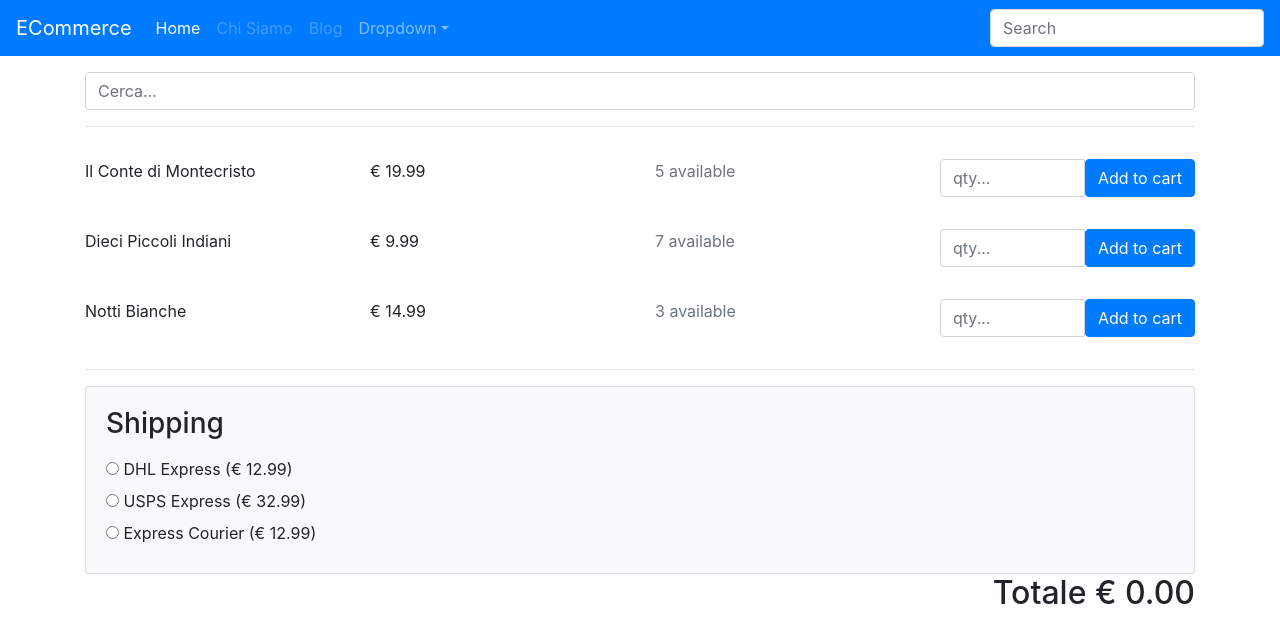
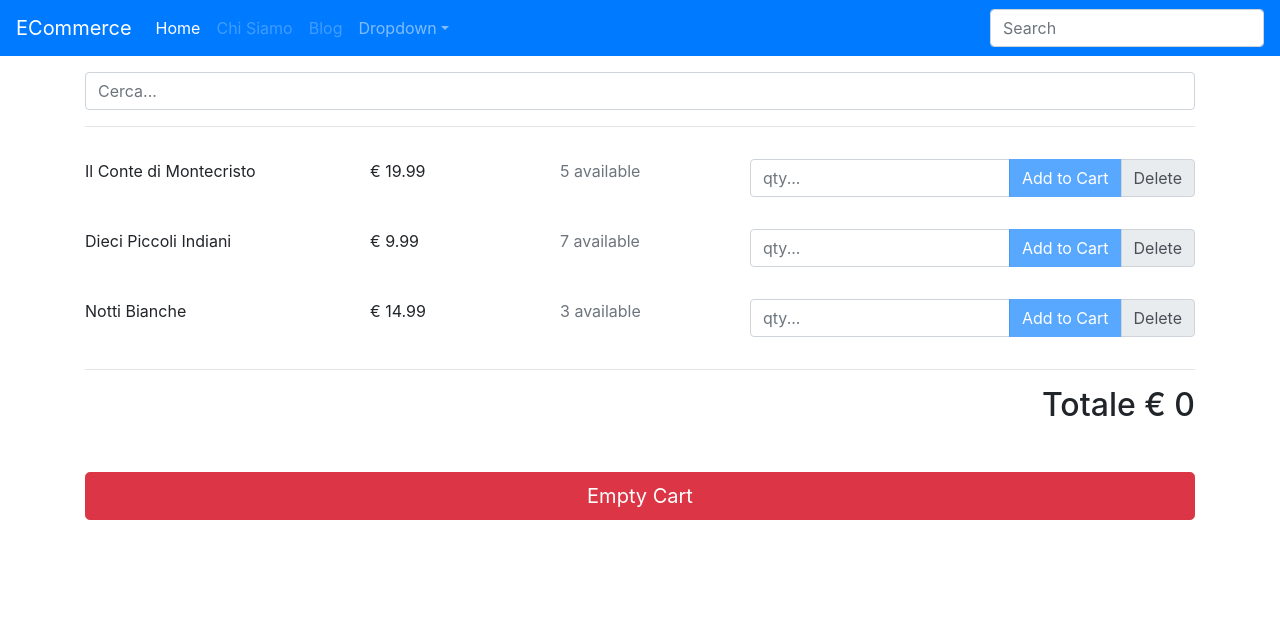
Before and after one commit to Agostinoccr/eCommerceAngular, an Angular app: page / in a window 1280 px wide. Shown: the top 642 px of the page. Built offline with nearby package versions, Linux system fonts and the light colour scheme.

Commit message:
Disabled Add to Cart

```diff
--- a/src/app/app.component.html
+++ b/src/app/app.component.html
@@ -11,24 +11,33 @@
 
   <hr>
   <!-- spese di spedizione -->
-  <div class="card card-body bg-light">
+  <div class="card card-body bg-light" *ngIf="cart.length > 0">
     <h3 class="mb-3">Shipping</h3>
     <div class="radio">
-      <label for=""><input type="radio" name="shipping"> DHL Express (&euro; 12.99)
+      <label for=""><input type="radio" name="shipping" (click)="addShipping(2.99)"> DHL Express (&euro; 2.99)
       </label>
     </div>
     <div class="radio">
-      <label for=""><input type="radio" name="shipping"> USPS Express (&euro; 32.99)
+      <label for=""><input type="radio" name="shipping" (click)="addShipping(9.99)"> USPS Express (&euro; 9.99)
       </label>
     </div>
     <div class="radio">
-      <label for=""><input type="radio" name="shipping"> Express Courier (&euro; 12.99)
+      <label for=""><input type="radio" name="shipping" (click)="addShipping(12.99)"> Express Courier (&euro; 12.99)
       </label>
     </div>
   </div>
 
   <!-- totale -->
-  <div class="text-right">
-    <h2>Totale &euro; 0.00</h2>
+  <div class="text-right mt-3">
+    <h2>Totale &euro; {{ total }}</h2>
   </div>
-</div>
+
+  <div class="row mt-5">
+      <div class="col-sm-12 text-right">
+          <button class="btn btn-danger btn-lg btn-block" type="button" (click)="emptyCart()">
+              Empty Cart
+          </button>
+      </div>
+  </div>
+
+</div> <!-- end container -->
--- a/src/app/app.component.ts
+++ b/src/app/app.component.ts
@@ -14,12 +14,47 @@ export class AppComponent {
   ]
 
   cart: any[] = []
+  total: number = 0.00;
 
   constructor() {  }
 
   updateCart(product) {
-    this.cart.push(product);
+
+    product.qty_chosen = Number(product.qty_chosen);
+
+    // is the product already in cart?
+    if (this.cart.length > 0) {
+      this.cart.forEach(e => {
+        if (e.isbn == product.isbn) e.qty_chosen += product.qty_chosen
+        // add to cart
+        else this.cart.push(Object.assign({}, product))
+      });
+  } else {
+    this.cart.push(Object.assign({}, product))
+  }
+    this.calculateTotal()
     console.log('Il carrello contiene: ', this.cart);
+
+  }
+
+  calculateTotal() {
+
+    this.total = 0.00;
+
+    this.cart.forEach(e => {
+      this.total += (e.qty_chosen * e.price)
+    });
+
+  }
+
+  emptyCart() {
+    this.cart = []
+    this.total = 0.00;
+  }
+
+  addShipping(price: number) {
+    this.calculateTotal();
+    this.total += price;
   }
 
 }
--- a/src/app/book/book.component.html
+++ b/src/app/book/book.component.html
@@ -2,16 +2,23 @@
   <div class="col-md-3">
       {{ theBook.name }}
   </div>
-  <div class="col-md-3">
+  <div class="col-md-2">
       &euro; {{ theBook.price }}
   </div>
-  <div class="col-md-3">
+  <div class="col-md-2">
       <span class="text-muted">{{ theBook.qty }} available</span>
   </div>
-  <div class="col-md-3">
+  <div class="col-md-5">
       <div class="input-group">
         <input type="number" class="form-control" placeholder="qty..." [(ngModel)]="theBook.qty_chosen" name="">
-        <span class="btn btn-primary" type="button" (click)="addToCart(theBook)">Add to cart</span>
+        <span class="input-group-append">
+            <button class="btn btn-primary" type="button" (click)="addToCart(theBook)" [disabled]="isQtyValid()">
+              Add to Cart
+            </button>
+            <button class="btn btn-danger input-group-text" type="button">
+                Delete
+            </button>
+        </span>
       </div>
   </div>
 </div>
--- a/src/app/book/book.component.ts
+++ b/src/app/book/book.component.ts
@@ -19,4 +19,18 @@ export class BookComponent implements OnInit {
     this.em.emit(book);
   }
 
+  isQtyValid() {
+
+    if (
+      this.theBook.qty_chosen > this.theBook.qty ||
+      this.theBook.qty_chosen == undefined ||
+      isNaN(Number(this.theBook.qty_chosen)) ||
+      this.theBook.qty_chosen <= 0
+    )
+      return true
+    else
+      return false
+
+  }
+
 }
```
